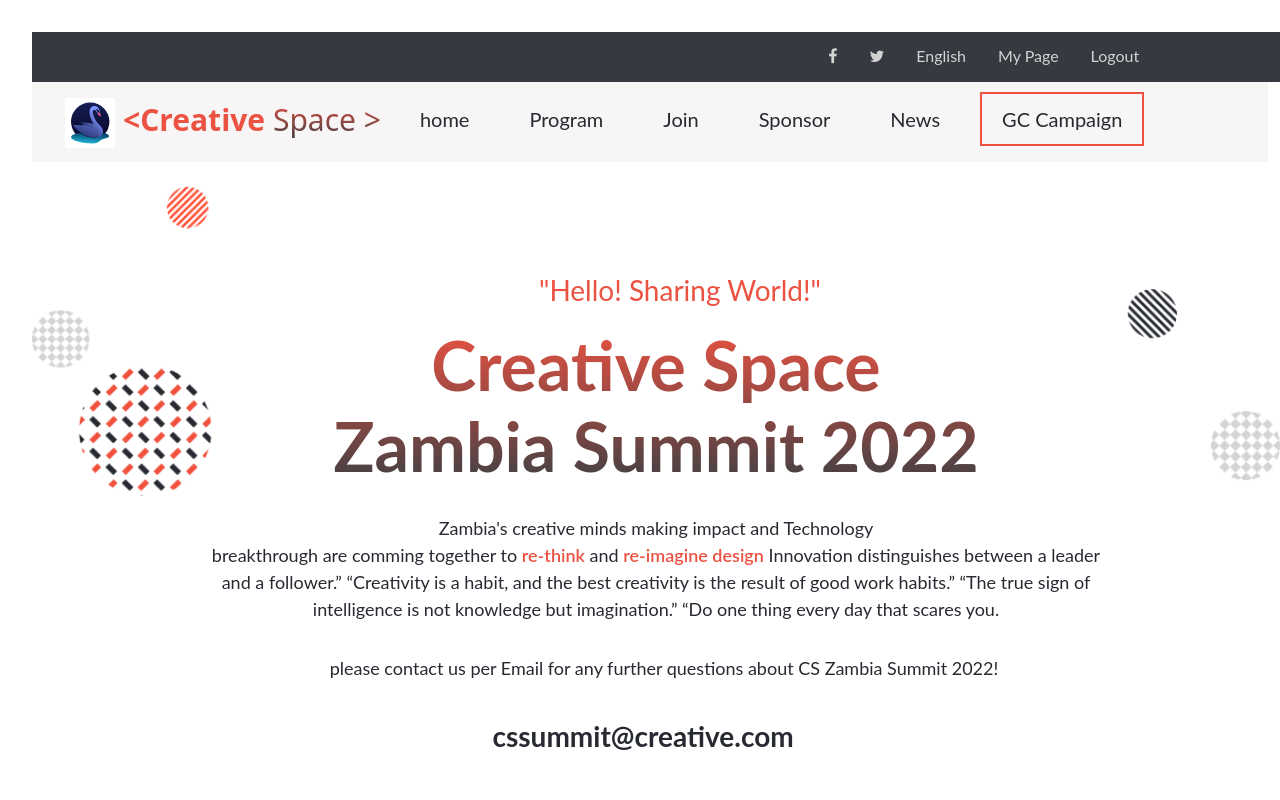
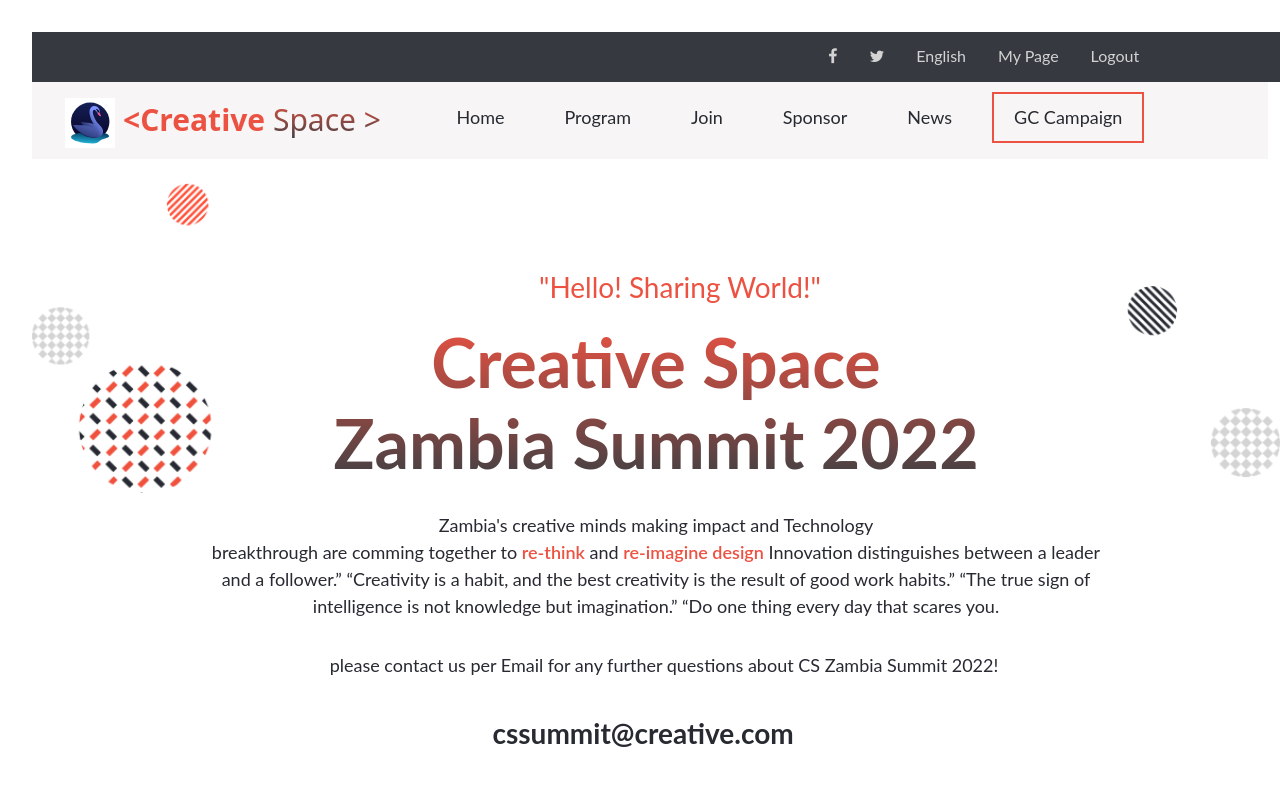
Before and after one commit to kinginthenorthcodez/capstone-project-1, a website: page about.html in a window 1280 px wide. Shown: the top 800 px of the page. Drawn offline with nearby package versions, Linux system fonts and the light colour scheme.

Commit message:
Update files

```diff
--- a/about.html
+++ b/about.html
@@ -34,7 +34,7 @@
           </div>
           <ul class="menu-items mobile-menu hide-menu">
             <li class="menu-item">
-              <a href="index.html">home</a>
+              <a href="index.html">Home</a>
             </li>
             <li class="menu-item">
               <a href="#program">Program</a>
--- a/assets/css/main.scss
+++ b/assets/css/main.scss
@@ -711,7 +711,7 @@ body {
 
   nav .menu-items .menu-item {
     font-family: $fontFamily;
-    font-size: 20px;
+    font-size: 18px;
     padding: 10px;
   }
 
```
Also changed, not shown: assets/css/style.css.
